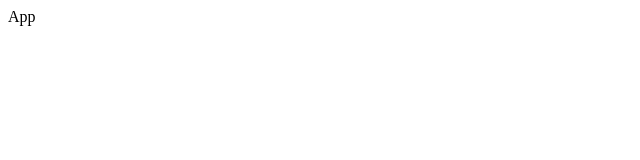
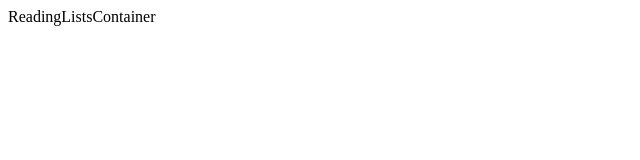
Before and after one commit to janewysoki/reading-list-frontend, a React (Create React App) app: page / in a window 1280 px wide. Shown: the top 160 px of the page, without its empty margins (0-640 px from the left). Built offline with nearby package versions, Linux system fonts and the light colour scheme.

Commit message:
create reading list components; build ReadingListInput

```diff
--- a/src/App.js
+++ b/src/App.js
@@ -1,14 +1,15 @@
 
 import React from 'react';
 import {connect} from 'react-redux'
-import {fetchReadingLists} from './actions/fetchReadingLists'
+//import {fetchReadingLists} from './actions/fetchReadingLists'
+import ReadingListsContainer from './containers/ReadingListsContainer'
 
 class App extends React.Component {
 
   render() {
     return (
       <div className="App">
-        App
+          <ReadingListsContainer/>
       </div>
     );
   }
--- a/src/containers/ReadingListsContainer.js
+++ b/src/containers/ReadingListsContainer.js
@@ -1,6 +1,6 @@
 //containsers shoud render other comps and pass them data if they require data and they can have other functions inside of them like callback functions
 //typivally class components cause they may need state
-//this is a top level component so we'd want to render it inside our App in App.js
+//this is a top level component so we'd want to render it inside our App in App.js which is why we export it below
 import React from 'react'
 
 class ReadingListsContainer extends React.Component {
@@ -14,3 +14,5 @@
     }
 
 }
+
+export default ReadingListsContainer;
```
Also changed, not shown: src/components/ReadingListInput.js (added, +13 -0 lines), src/components/ReadingLists.js (added).
